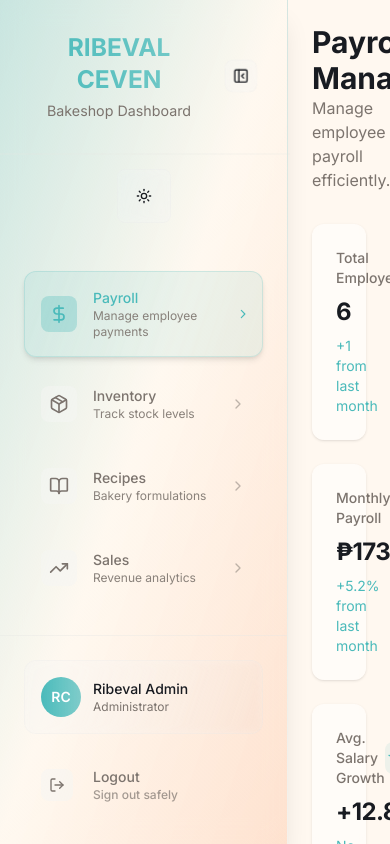
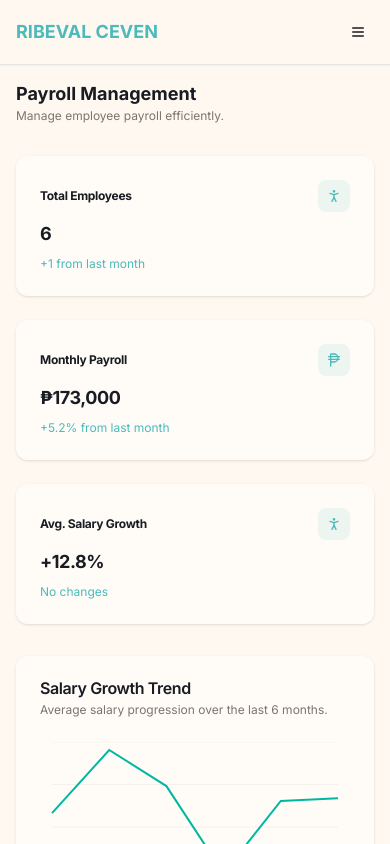
Before and after one commit to valceven/SelfProj, a Next.js app in the folder Frontend/: page /auth/login/dashboard/payroll in a window 390 px wide. Built offline with nearby package versions, Linux system fonts and the light colour scheme; a web font is replaced by a local one.

Commit message:
updated mobile view and layout + navbar mobile fix

```diff
--- a/Frontend/src/app/auth/login/dashboard/inventory/page.tsx
+++ b/Frontend/src/app/auth/login/dashboard/inventory/page.tsx
@@ -34,12 +34,12 @@ const ingredientStats = [
 
 const page = () => {
     return (
-        <div className='min-h-screen bg-background p-6'>
+        <div className="min-h-screen bg-background p-4 md:p-6 pt-20 md:pt-6">
             <div className='max-w-7xl mx-auto space-y-8'>
                 {/* Inventory Management */}
                 <div>
-                    <h1 className='text-3xl font-bold text-foreground'>Inventory Management</h1>
-                    <p className='text-muted-foreground'>Manage and track inventory supplies</p>
+                    <h1 className='text-lg sm:text-xl md:text-2xl font-bold text-foreground'>Inventory Management</h1>
+                    <p className='text-xs sm:text-sm md:text-base text-muted-foreground'>Manage and track inventory supplies</p>
                 </div>
 
                 {/* Total Ingredients */}
@@ -60,10 +60,10 @@ const page = () => {
                                 </CardHeader>
                                 <CardContent>
                                     <div className='space-y-2'>
-                                        <CardTitle className='text-2xl font-bold'>
+                                        <CardTitle className='text-xl sm:text-2xl font-bold'>
                                             {ingredient.value}
                                         </CardTitle>
-                                        <span className='text-sm text-primary'>
+                                        <span className='text-xs sm:text-sm text-primary'>
                                             {ingredient.extra}
                                         </span>
                                     </div>
@@ -78,7 +78,7 @@ const page = () => {
                 {/* Inventory Items */}
                 <Card className='border-0 bg-card/50 backdrop-blur-sm'>
                     <CardHeader>
-                        <div className='flex flex-col sm:flex-row sm:items-center justify-between gap-4'>
+                        <div className='flex flex-col gap-3 sm:flex-row sm:items-center sm:justify-between sm:gap-4'>
                             <div>
                                 <CardTitle>Inventory Items</CardTitle>
                                 <CardDescription>Manage your ingredients and supplies</CardDescription>
@@ -89,7 +89,7 @@ const page = () => {
                                     <Input
                                     type='search'
                                     placeholder='Search Ingredients...'
-                                    className='pl-8 w-[200px] sm:w-[300px]'
+                                    className='pl-8 w-full sm:w-[250px] md:w-[300px]'
                                     />
                                 </div>
                                 <Button size="icon">
--- a/Frontend/src/app/auth/login/dashboard/payroll/page.tsx
+++ b/Frontend/src/app/auth/login/dashboard/payroll/page.tsx
@@ -33,12 +33,12 @@ const employeeStats = [
 
 const page = () => {
     return (
-        <div className='min-h-screen bg-background p-6'>
+        <div className="min-h-screen bg-background p-4 md:p-6 pt-20 md:pt-6">
             <div className='max-w-7xl mx-auto space-y-8'>
                 {/* Payroll Management*/}
                 <div>
-                    <h1 className='text-3xl font-bold text-foreground'>Payroll Management</h1>
-                    <p className='text-muted-foreground'>Manage employee payroll efficiently.</p>
+                    <h1 className='text-lg md:text-2xl font-bold text-foreground'>Payroll Management</h1>
+                    <p className='text-xs md:text-base text-muted-foreground'>Manage employee payroll efficiently.</p>
                 </div>
 
                 {/* Total Details */}
@@ -49,9 +49,9 @@ const page = () => {
                             <Card key={index} className='bg-card/50 backdrop-blur-sm hover:shadow-lg transition-all duration-300 border-0'>
                                 <CardHeader className='pb-2'>
                                     <div className='flex items-center justify-between'>
-                                        <CardDescription className='text-sm font-medium'>
+                                        <CardTitle className='text-xs md:text-sm font-bold'>
                                             {stat.title}
-                                        </CardDescription>
+                                        </CardTitle>
                                         <div className='w-8 h-8 rounded-lg bg-primary/10 flex items-center justify-center'>
                                             <Icon className='h-4 w-4 text-primary' />
                                         </div>
@@ -59,10 +59,10 @@ const page = () => {
                                 </CardHeader>
                                 <CardContent>
                                     <div className='space-y-2'>
-                                        <CardTitle className="text-2xl font-bold">
+                                        <CardTitle className="text-lg md:text-2xl font-bold">
                                             {stat.value}
                                         </CardTitle>
-                                        <p className="text-sm text-primary">
+                                        <p className="text-xs md:text-sm text-primary">
                                             {stat.extra}
                                         </p>
                                     </div>
@@ -76,7 +76,7 @@ const page = () => {
                 <Card className="border-0 bg-card/50 backdrop-blur-sm">
                     <CardHeader>
                         <CardTitle>Salary Growth Trend</CardTitle>
-                        <CardDescription>
+                        <CardDescription className='text-xs md:text-sm'>
                             Average salary progression over the last 6 months.
                         </CardDescription>
                     </CardHeader>
@@ -88,8 +88,8 @@ const page = () => {
                 {/* Employee List */}
                 <Card className="border-0 bg-card/50 backdrop-blur-sm">
                     <CardHeader>
-                        <CardTitle className='text-lg font-semibold'>Employee List</CardTitle>
-                        <CardDescription className='text-sm text-muted-foreground'>
+                        <CardTitle>Employee List</CardTitle>
+                        <CardDescription className='text-xs md:text-sm text-muted-foreground'>
                             Click on an employee to view details or edit their information.
                         </CardDescription>
                     </CardHeader>
--- a/Frontend/src/app/auth/login/page.tsx
+++ b/Frontend/src/app/auth/login/page.tsx
@@ -7,9 +7,6 @@ const Login = () => {
 
     <div className='flex items-center justify-center bg-accent2 h-screen'>
       <LoginForm />
-      <p>
-        Nice
-      </p>
     </div>
   );
 };
--- a/Frontend/src/components/layout/DashNavbar.tsx
+++ b/Frontend/src/components/layout/DashNavbar.tsx
@@ -1,304 +1,110 @@
 "use client"
 
-import React, { useState } from 'react';
-import Link from 'next/link';
-import { usePathname, useRouter } from 'next/navigation';
-import { Button } from '@/components/ui/button';
-import {
-  Tooltip,
-  TooltipContent,
-  TooltipProvider,
-  TooltipTrigger,
-} from "@/components/ui/tooltip";
-import { motion, AnimatePresence } from 'framer-motion';
-import {
-  DollarSign,
-  Package,
-  BookOpen,
-  TrendingUp,
-  LogOut,
-  ChevronRight,
-  PanelLeftClose,
-  PanelLeftOpen
-} from 'lucide-react';
-import { cn } from '@/lib/utils';
-import { ThemeToggle } from '../theme-toggle';
+import { useState } from "react"
+import Link from "next/link"
+import { usePathname } from "next/navigation"
+import { Button } from "@/components/ui/button"
+import { DollarSign, Package, BookOpen, TrendingUp, LogOut, Menu, X, PanelLeftClose, PanelLeftOpen } from "lucide-react"
+import { cn } from "@/lib/utils"
 
-const DashNavbar = () => {
-  const pathname = usePathname();
-  const router = useRouter();
-  const [isMinimized, setIsMinimized] = useState(false);
-
-  const handleBrandClick = (e: React.MouseEvent<HTMLAnchorElement>) => {
-    e.preventDefault();
-    const targetPath = "/auth/login/dashboard";
-
-    if (pathname === targetPath) {
-      router.refresh();
-    } else {
-      router.push(targetPath);
-    }
-  };
+const DashboardNavbar = () => {
+  const pathname = usePathname()
+  const [isMinimized, setIsMinimized] = useState(false)
+  const [isMobileMenuOpen, setIsMobileMenuOpen] = useState(false)
 
   const navItems = [
-    {
-      href: '/auth/login/dashboard/payroll',
-      icon: DollarSign,
-      label: 'Payroll',
-      description: 'Manage employee payments'
-    },
-    {
-      href: '/auth/login/dashboard/inventory',
-      icon: Package,
-      label: 'Inventory',
-      description: 'Track stock levels'
-    },
-    {
-      href: '/auth/login/dashboard/recipes',
-      icon: BookOpen,
-      label: 'Recipes',
-      description: 'Bakery formulations'
-    },
-    {
-      href: '/auth/login/dashboard/sales',
-      icon: TrendingUp,
-      label: 'Sales',
-      description: 'Revenue analytics'
-    }
-  ];
-
-  const containerVariants = {
-    hidden: { opacity: 0, x: -50 },
-    visible: {
-      opacity: 1,
-      x: 0,
-      transition: {
-        duration: 0.6,
-        staggerChildren: 0.1
-      }
-    }
-  };
-
-  const itemVariants = {
-    hidden: { opacity: 0, x: -20 },
-    visible: { opacity: 1, x: 0 }
-  };
+    { href: "/auth/login/dashboard/payroll", icon: DollarSign, label: "Payroll" },
+    { href: "/auth/login/dashboard/inventory", icon: Package, label: "Inventory" },
+    { href: "/auth/login/dashboard/recipes", icon: BookOpen, label: "Recipes" },
+    { href: "/auth/login/dashboard/sales", icon: TrendingUp, label: "Sales" },
+  ]
 
   const handleLogout = () => {
-    console.log('Logout clicked');
-  };
-
-  const toggleMinimize = () => {
-    setIsMinimized(!isMinimized);
-  };
+    console.log("Logout clicked")
+  }
 
   return (
-    <TooltipProvider>
-      <motion.nav
+    <>
+      {/* Desktop Sidebar */}
+      <nav
         className={cn(
-          "flex flex-col h-screen bg-gradient-to-br from-primary/30 via-background to-secondary/15 backdrop-blur-md border-r border-border/40 shadow-xl transition-all duration-300",
-          isMinimized ? "w-20" : "w-72"
+          "hidden md:flex flex-col h-screen bg-background border-r border-border shadow-sm transition-all duration-300",
+          isMinimized ? "w-16" : "w-64",
         )}
-        initial="hidden"
-        animate="visible"
-        variants={containerVariants}
       >
         {/* Logo/Brand */}
-        <motion.div
+        <div
           className={cn(
-            "flex items-center border-b border-border/40 transition-all duration-300",
-            isMinimized ? "justify-center p-4" : "justify-between p-8"
+            "flex items-center border-b border-border transition-all duration-300",
+            isMinimized ? "justify-center p-4" : "justify-between p-6",
           )}
-          variants={itemVariants}
-          whileHover={{ scale: 1.02 }}
-          transition={{ type: "spring", stiffness: 400, damping: 10 }}
         >
+          <Link href="/auth/login/dashboard">
             {!isMinimized ? (
-            <a href="/auth/login/dashboard" onClick={handleBrandClick} className="text-center flex-1">
-              <h1 className="text-2xl font-bold bg-gradient-to-r from-primary to-primary/70 bg-clip-text text-transparent">
-                RIBEVAL CEVEN
-              </h1>
-              <p className="text-sm text-muted-foreground mt-1">Bakeshop Dashboard</p>
-            </a>
+              <div className="text-center flex-1">
+                <h1 className="text-xl font-bold text-primary">RIBEVAL CEVEN</h1>
+                <p className="text-sm text-muted-foreground">Bakeshop Dashboard</p>
+              </div>
             ) : (
-            <Tooltip>
-              <TooltipTrigger asChild>
-                <a href="/auth/login/dashboard" onClick={handleBrandClick} className="flex items-center justify-center">
-                  <div className="w-10 h-10 bg-gradient-to-r from-primary to-primary/70 rounded-lg flex items-center justify-center">
-                    <span className="text-primary-foreground font-bold text-lg">RC</span>
+              <div className="w-8 h-8 bg-primary rounded-lg flex items-center justify-center">
+                <span className="text-primary-foreground font-bold text-sm">RC</span>
               </div>
-                </a>
-              </TooltipTrigger>
-              <TooltipContent side="right">
-                <p>Ribeval Ceven Bakeshop</p>
-              </TooltipContent>
-            </Tooltip>
             )}
+          </Link>
 
-          {/* Minimize Toggle */}
+
           {!isMinimized && (
-            <motion.div
-              className="ml-4"
-              whileHover={{ scale: 1.05 }}
-              whileTap={{ scale: 0.95 }}
-            >
-              <Button
-                variant="ghost"
-                size="sm"
-                onClick={toggleMinimize}
-                className="p-2 h-8 w-8 rounded-lg bg-muted/30 border border-border/20 backdrop-blur-sm hover:bg-muted/50 transition-all duration-200"
-              >
+            <Button variant="ghost" size="sm" onClick={() => setIsMinimized(true)} className="p-2">
               <PanelLeftClose className="h-4 w-4" />
             </Button>
-            </motion.div>
           )}
-        </motion.div>
+        </div>
 
         {/* Expand Button (when minimized) */}
         {isMinimized && (
           <div className="flex justify-center p-4">
-            <Tooltip>
-              <TooltipTrigger asChild>
-                <Button
-                  variant="ghost"
-                  size="sm"
-                  onClick={toggleMinimize}
-                  className="p-2 h-8 w-8 rounded-lg bg-muted/30 border border-border/20 backdrop-blur-sm hover:bg-muted/50 transition-all duration-200"
-                >
+            <Button variant="ghost" size="sm" onClick={() => setIsMinimized(false)} className="p-2">
               <PanelLeftOpen className="h-4 w-4" />
             </Button>
-              </TooltipTrigger>
-              <TooltipContent side="right">
-                <p>Expand sidebar</p>
-              </TooltipContent>
-            </Tooltip>
-          </div>
-        )}
-
-        {/* Theme Toggle */}
-        {!isMinimized ? (
-          <motion.div className="flex items-center justify-center p-4">
-            <div className="p-2 rounded-lg bg-muted/30 border border-border/20 backdrop-blur-sm">
-              <ThemeToggle />
-            </div>
-          </motion.div>
-        ) : (
-          <div className="flex justify-center p-2">
-            <Tooltip>
-              <TooltipTrigger asChild>
-                <div className="p-2 rounded-lg bg-muted/30 border border-border/20 backdrop-blur-sm">
-                  <ThemeToggle />
-                </div>
-              </TooltipTrigger>
-              <TooltipContent side="right">
-                <p>Toggle theme</p>
-              </TooltipContent>
-            </Tooltip>
           </div>
         )}
 
         {/* Navigation Links */}
-        <div className={cn(
-          "flex flex-col flex-grow space-y-3 transition-all duration-300",
-          isMinimized ? "px-2 py-4" : "px-6 py-8"
-        )}>
+        <div
+          className={cn(
+            "flex flex-col flex-grow space-y-2 transition-all duration-300",
+            isMinimized ? "px-2 py-4" : "px-4 py-6",
+          )}
+        >
           {navItems.map((item) => {
-            const Icon = item.icon;
-            const isActive = pathname === item.href;
+            const Icon = item.icon
+            const isActive = pathname === item.href
 
             return (
-              <motion.div
+              <Link
                 key={item.href}
-                variants={itemVariants}
-                whileHover={{ scale: 1.02 }}
-                whileTap={{ scale: 0.98 }}
-              >
-                {isMinimized ? (
-                  <Tooltip>
-                    <TooltipTrigger asChild>
-                      <Link
                 href={item.href}
                 className={cn(
-                          "flex items-center justify-center p-3 rounded-xl transition-all duration-200",
-                          "hover:bg-accent/50 hover:shadow-lg hover:backdrop-blur-sm",
-                          "focus:outline-none focus:ring-2 focus:ring-ring focus:ring-offset-2",
-                          "border border-transparent hover:border-border/20",
-                          isActive
-                            ? "bg-primary/10 text-primary border-primary/20 shadow-md"
-                            : "text-muted-foreground hover:text-foreground"
+                  "flex items-center rounded-lg transition-colors duration-200",
+                  "hover:bg-accent focus:outline-none focus:ring-2 focus:ring-ring",
+                  isMinimized ? "justify-center p-3" : "space-x-3 p-3",
+                  isActive ? "bg-primary/10 text-primary" : "text-muted-foreground hover:text-foreground",
                 )}
               >
                 <Icon className="h-5 w-5" />
+                {!isMinimized && <span className="font-medium">{item.label}</span>}
               </Link>
-                    </TooltipTrigger>
-                    <TooltipContent side="right">
-                      <div>
-                        <p className="font-medium">{item.label}</p>
-                        <p className="text-xs text-muted-foreground">{item.description}</p>
-                      </div>
-                    </TooltipContent>
-                  </Tooltip>
-                ) : (
-                  <Link
-                    href={item.href}
-                    className={cn(
-                      "group flex items-center justify-between p-4 rounded-xl transition-all duration-200",
-                      "hover:bg-accent/50 hover:shadow-lg hover:backdrop-blur-sm",
-                      "focus:outline-none focus:ring-2 focus:ring-ring focus:ring-offset-2",
-                      "border border-transparent hover:border-border/20",
-                      isActive
-                        ? "bg-primary/10 text-primary border-primary/20 shadow-md"
-                        : "text-muted-foreground hover:text-foreground"
-                    )}
-                  >
-                    <div className="flex items-center space-x-4">
-                      <div className={cn(
-                        "p-2 rounded-lg transition-colors duration-200",
-                        isActive
-                          ? "bg-primary/30 text-primary"
-                          : "bg-muted/50 group-hover:bg-primary/10 group-hover:text-primary"
-                      )}>
-                        <Icon className="h-5 w-5" />
-                      </div>
-                      <AnimatePresence>
-                        <motion.div
-                          className="flex flex-col"
-                          initial={{ opacity: 0, x: -10 }}
-                          animate={{ opacity: 1, x: 0 }}
-                          exit={{ opacity: 0, x: -10 }}
-                          transition={{ duration: 0.2 }}
-                        >
-                          <span className="font-medium text-sm">{item.label}</span>
-                          <span className="text-xs text-muted-foreground/90">{item.description}</span>
-                        </motion.div>
-                      </AnimatePresence>
-                    </div>
-                    <ChevronRight className={cn(
-                      "h-4 w-4 transition-all duration-200",
-                      isActive
-                        ? "text-primary transform translate-x-1"
-                        : "text-muted-foreground/50 group-hover:text-primary group-hover:transform group-hover:translate-x-1"
-                    )} />
-                  </Link>
-                )}
-              </motion.div>
-            );
+            )
           })}
         </div>
 
         {/* User Section */}
-        <motion.div
-          className={cn(
-            "border-t border-border/40 mt-auto transition-all duration-300",
-            isMinimized ? "p-2" : "p-6"
-          )}
-          variants={itemVariants}
-        >
+        <div className={cn("border-t border-border mt-auto", isMinimized ? "p-2" : "p-4")}>
           {!isMinimized ? (
-            <>
-              <div className="bg-muted/30 backdrop-blur-sm rounded-xl p-4 mb-4 border border-border/20">
+            <Link href="/auth/login/dashboard">
+              <div className="bg-muted rounded-lg p-3 mb-3">
                 <div className="flex items-center space-x-3">
-                  <div className="w-10 h-10 bg-gradient-to-r from-primary to-primary/70 rounded-full flex items-center justify-center">
+                  <div className="w-8 h-8 bg-primary rounded-full flex items-center justify-center">
                     <span className="text-primary-foreground font-semibold text-sm">RC</span>
                   </div>
                   <div>
@@ -308,48 +114,93 @@ const DashNavbar = () => {
                 </div>
               </div>
 
-              <motion.div
-                whileHover={{ scale: 1.02 }}
-                whileTap={{ scale: 0.98 }}
-              >
               <Button
                 variant="ghost"
-                  className="w-full justify-start space-x-3 text-muted-foreground hover:text-destructive hover:bg-destructive/10 hover:border-destructive/20 border border-transparent rounded-xl p-4 h-auto transition-all duration-200"
+                className="w-full justify-start space-x-3 text-muted-foreground hover:text-destructive hover:bg-destructive/10"
                 onClick={handleLogout}
               >
-                  <div className="p-2 rounded-lg bg-muted/50 hover:bg-destructive/10 transition-colors duration-200">
                 <LogOut className="h-4 w-4" />
-                  </div>
-                  <div className="flex flex-col items-start">
-                    <span className="font-medium text-sm">Logout</span>
-                    <span className="text-xs text-muted-foreground/70">Sign out safely</span>
-                  </div>
+                <span>Logout</span>
               </Button>
-              </motion.div>
-            </>
+            </Link>
           ) : (
-            <div className="space-y-2">
-              <Tooltip>
-                <TooltipTrigger asChild>
             <Button
               variant="ghost"
               size="sm"
-                    className="w-full p-2 text-muted-foreground hover:text-destructive hover:bg-destructive/10 rounded-lg transition-all duration-200"
+              className="w-full p-2 text-muted-foreground hover:text-destructive hover:bg-destructive/10"
               onClick={handleLogout}
             >
               <LogOut className="h-4 w-4" />
             </Button>
-                </TooltipTrigger>
-                <TooltipContent side="right">
-                  <p>Logout</p>
-                </TooltipContent>
-              </Tooltip>
+          )}
+        </div>
+      </nav>
+
+      {/* Mobile Top Navigation */}
+      <nav className="md:hidden fixed top-0 left-0 right-0 z-50 flex items-center justify-between p-4 bg-background/95 backdrop-blur-sm border-b border-border shadow-sm">
+        {/* Mobile Brand/Logo */}
+        <div className="flex items-center space-x-2">
+          <Link href="/auth/login/dashboard" className="font-bold text-lg text-primary">RIBEVAL CEVEN</Link>
+        </div>
+
+        {/* Mobile Navigation Icons and Hamburger */}
+        <div className="flex items-center space-x-2">
+
+          {/* Hamburger Menu Button */}
+          <Button variant="ghost" size="sm" onClick={() => setIsMobileMenuOpen(!isMobileMenuOpen)} className="p-2">
+            {isMobileMenuOpen ? <X className="h-5 w-5" /> : <Menu className="h-5 w-5" />}
+          </Button>
+        </div>
+      </nav>
+
+      {/* Mobile Menu Dropdown */}
+      {isMobileMenuOpen && (
+        <div className="md:hidden fixed top-16 left-0 right-0 z-40 bg-background/95 backdrop-blur-sm border-b border-border shadow-lg">
+          <div className="p-4 space-y-2">
+            {/* All navigation items */}
+            {navItems.map((item) => {
+              const Icon = item.icon
+              const isActive = pathname === item.href
+
+              return (
+                <Link
+                  key={item.href}
+                  href={item.href}
+                  onClick={() => setIsMobileMenuOpen(false)}
+                  className={cn(
+                    "flex items-center space-x-3 p-3 rounded-lg transition-colors duration-200",
+                    "hover:bg-accent focus:outline-none focus:ring-2 focus:ring-ring",
+                    isActive ? "bg-primary/10 text-primary" : "text-muted-foreground hover:text-foreground",
+                  )}
+                >
+                  <Icon className="h-4 w-4" />
+                  <span className="font-medium">{item.label}</span>
+                </Link>
+              )
+            })}
+
+            {/* User section */}
+            <div className="border-t border-border pt-4 mt-4">
+              <Button
+                variant="ghost"
+                className="w-full justify-start space-x-3 text-muted-foreground hover:text-destructive hover:bg-destructive/10"
+                onClick={() => {
+                  handleLogout()
+                  setIsMobileMenuOpen(false)
+                }}
+              >
+                <LogOut className="h-4 w-4" />
+                <span>Logout</span>
+              </Button>
+            </div>
+          </div>
         </div>
       )}
-        </motion.div>
-      </motion.nav>
-    </TooltipProvider>
-  );
-};
 
-export default DashNavbar;
+      {/* Mobile content padding */}
+      <div className="md:hidden h-16" />
+    </>
+  )
+}
+
+export default DashboardNavbar
```
Also changed, not shown: Frontend/src/app/auth/login/dashboard/page.tsx (+12 -11 lines). Lines whose indentation alone changed are shown as unchanged.
